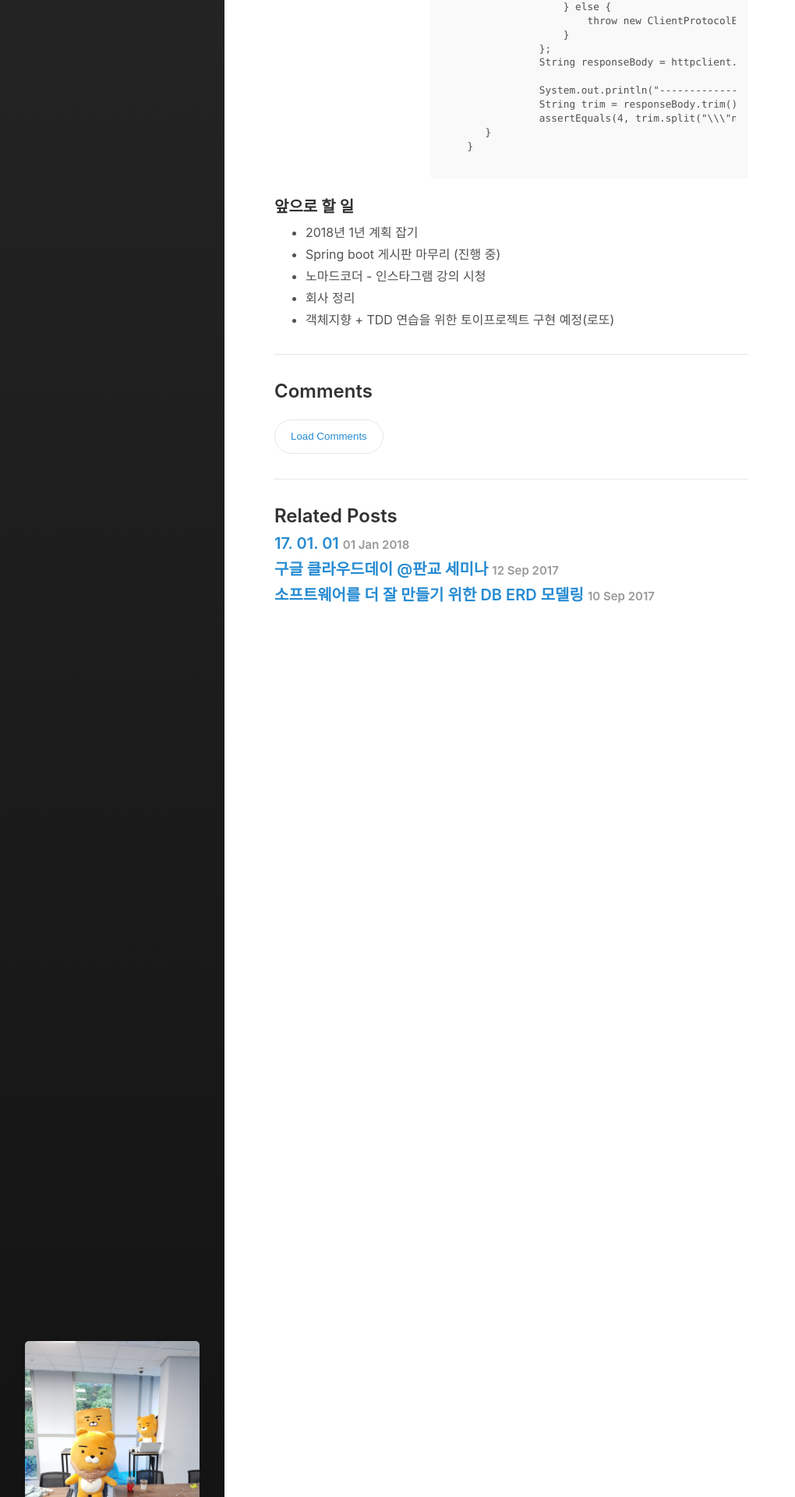
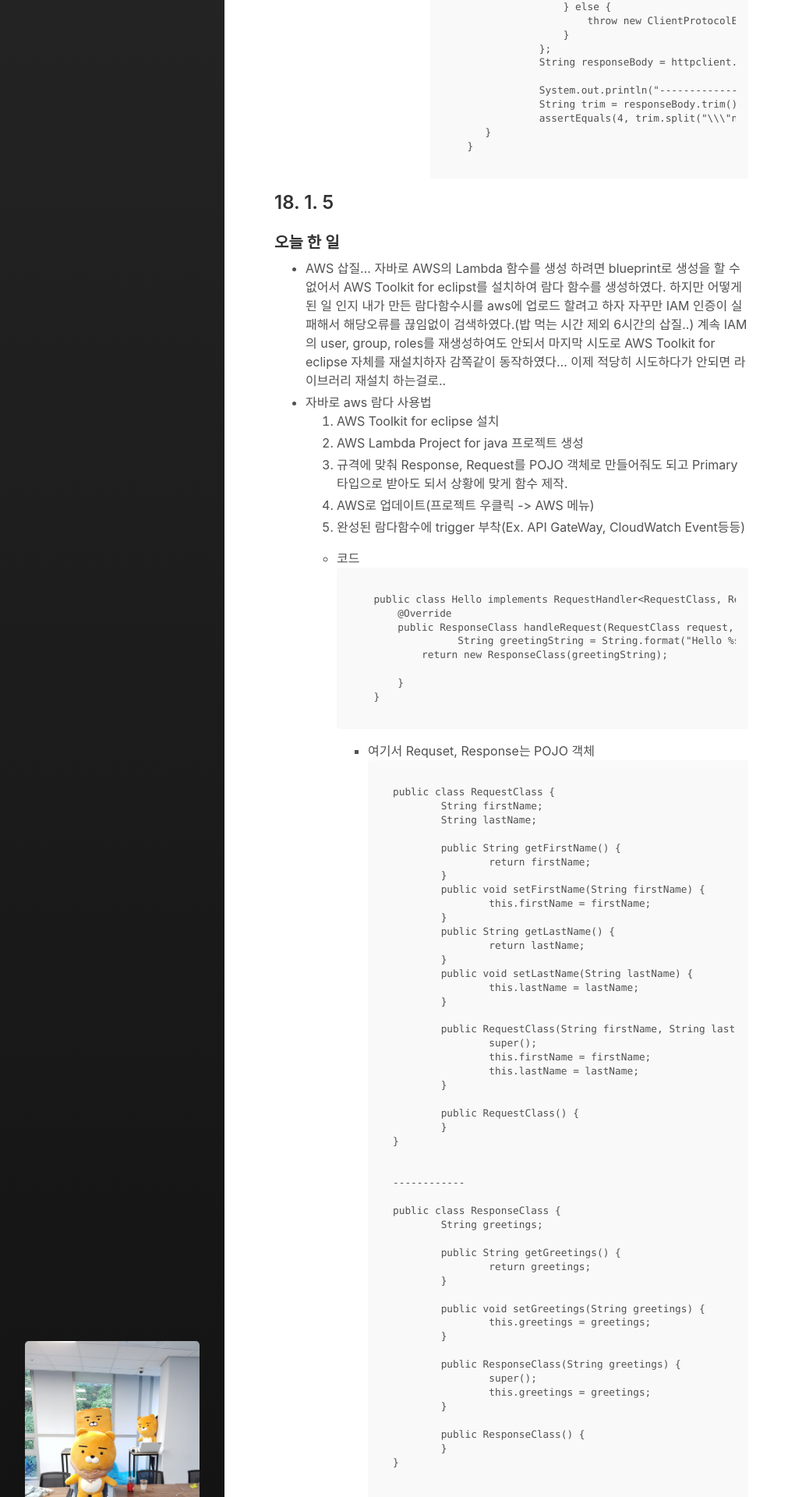
Before and after one commit to Yesdoing/Yesdoing.github.io, a Jekyll site: the page built from _posts/TIL/2017-01-03-01-05-TIL.md, in a window 1280 px wide. Shown: the part 1758-3678 px from the top of the page at 78% size, without its empty margins (0-1020 px from the left). Built offline with Jekyll 4.4.1, drawn with Linux system fonts in a browser that asks for light colours.

Commit message:
add blog post

````diff
--- a/_posts/TIL/2017-01-03-01-05-TIL.md
+++ b/_posts/TIL/2017-01-03-01-05-TIL.md
@@ -83,6 +83,82 @@ categories:
             }
           ```
 
+## 18. 1. 5
+
+### 오늘 한 일
+- AWS 삽질... 자바로 AWS의 Lambda 함수를 생성 하려면 blueprint로 생성을 할 수 없어서 AWS Toolkit for eclipst를 설치하여 람다 함수를 생성하였다. 하지만 어떻게 된 일 인지 내가 만든 람다함수시를 aws에 업로드 할려고 하자 자꾸만 IAM 인증이 실패해서 해당오류를 끊임없이 검색하였다.(밥 먹는 시간 제외 6시간의 삽질..) 계속 IAM의 user, group, roles를 재생성하여도 안되서 마지막 시도로 AWS Toolkit for eclipse 자체를 재설치하자 감쪽같이 동작하였다... 이제 적당히 시도하다가 안되면 라이브러리 재설치 하는걸로..
+- 자바로 aws 람다 사용법
+1. AWS Toolkit for eclipse 설치
+2. AWS Lambda Project for java 프로젝트 생성
+3. 규격에 맞춰 Response, Request를 POJO 객체로 만들어줘도 되고 Primary 타입으로 받아도 되서 상황에 맞게 함수 제작.
+4. AWS로 업데이트(프로젝트 우클릭 -> AWS 메뉴)
+5. 완성된 람다함수에 trigger 부착(Ex. API GateWay, CloudWatch Event등등)
+  - 코드
+      ```
+      public class Hello implements RequestHandler<RequestClass, ResponseClass> {
+          @Override
+          public ResponseClass handleRequest(RequestClass request, Context context) {
+          		String greetingString = String.format("Hello %s, %s.", request.firstName, request.lastName);
+              return new ResponseClass(greetingString);
+
+          }
+      }
+      ```
+      - 여기서 Requset, Response는 POJO 객체
+        ```
+        public class RequestClass {
+        	String firstName;
+        	String lastName;
+
+        	public String getFirstName() {
+        		return firstName;
+        	}
+        	public void setFirstName(String firstName) {
+        		this.firstName = firstName;
+        	}
+        	public String getLastName() {
+        		return lastName;
+        	}
+        	public void setLastName(String lastName) {
+        		this.lastName = lastName;
+        	}
+
+        	public RequestClass(String firstName, String lastName) {
+        		super();
+        		this.firstName = firstName;
+        		this.lastName = lastName;
+        	}
+
+        	public RequestClass() {
+        	}
+        }
+
+
+        ------------
+
+        public class ResponseClass {
+        	String greetings;
+
+        	public String getGreetings() {
+        		return greetings;
+        	}
+
+        	public void setGreetings(String greetings) {
+        		this.greetings = greetings;
+        	}
+
+        	public ResponseClass(String greetings) {
+        		super();
+        		this.greetings = greetings;
+        	}
+
+        	public ResponseClass() {
+        	}
+        }
+
+        ```
+
+
 ### 앞으로 할 일
 - 2018년 1년 계획 잡기
 -	Spring boot 게시판 마무리 (진행 중)
````
